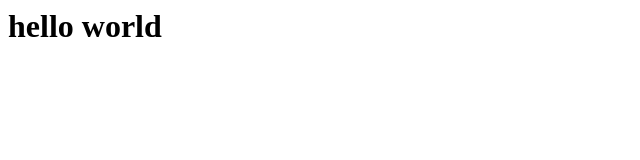
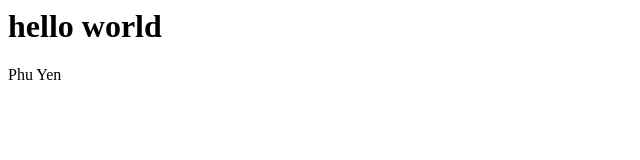
Before and after one commit to NganDo2911/demogithub, a plain HTML site: page index.html in a window 1280 px wide. Shown: the full height of the page, 0-640 px from the left. Drawn offline with Linux system fonts and the light colour scheme.

Commit message:
Update index.html

```diff
--- a/index.html
+++ b/index.html
@@ -1 +1,2 @@
 <h1>hello world</h1>
+<p>Phu Yen </p>
```
